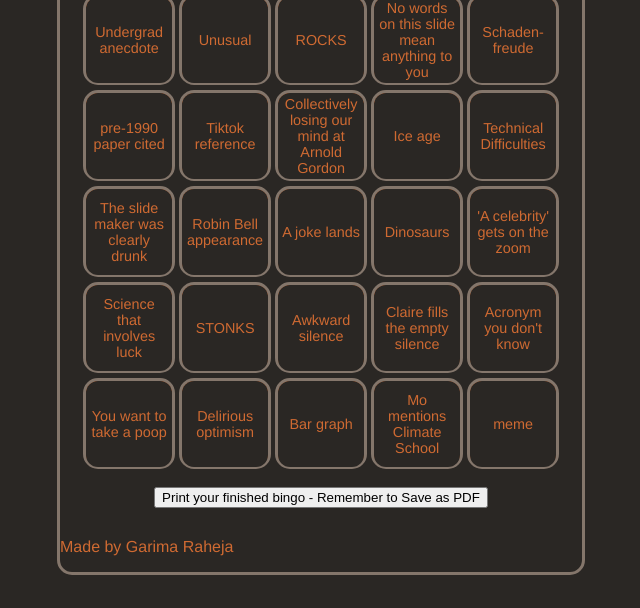
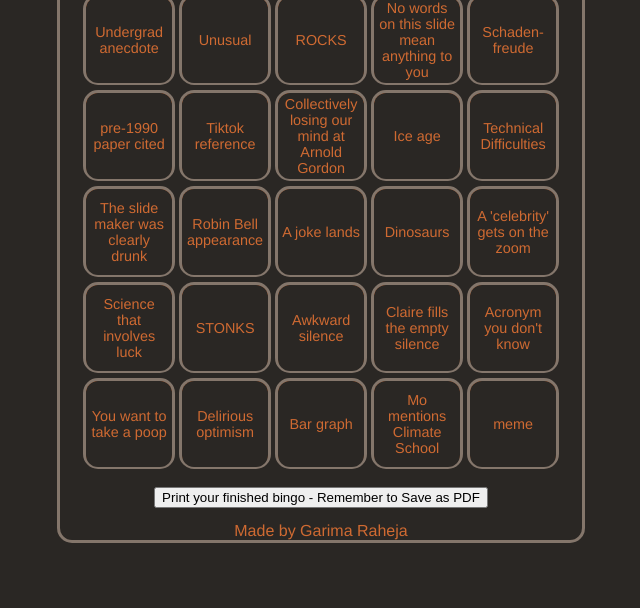
Before and after one commit to graheja/lamontbingo, a plain HTML site: page index.html in a window 1280 px wide. Shown: the part 229-837 px from the top of the page, without its empty margins (319-959 px from the left). After the commit the page ends 805 px from the top, so only its background shows below. Drawn offline with nearby package versions, Linux system fonts and the light colour scheme.

Commit message:
lamont text only, logging off for the night, added name

```diff
--- a/index.html
+++ b/index.html
@@ -125,7 +125,7 @@
 
 
 
-<p>Made by Garima Raheja</p>
+<center>Made by Garima Raheja</center>
 
 
 
--- a/script.js
+++ b/script.js
@@ -43,7 +43,7 @@ var lines = [
   "Any mention of the moon",
   " 'I hope to run a model' ",
   "Any mention of Biden",
-  "'A celebrity' gets on the zoom",
+  "A 'celebrity' gets on the zoom",
   "You want to take a poop",
   "No show",
   "You regret doing a PhD",
```
